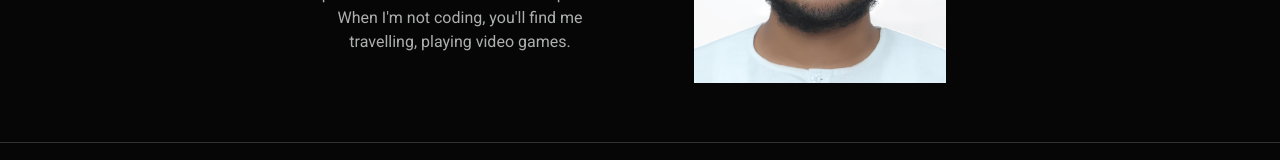
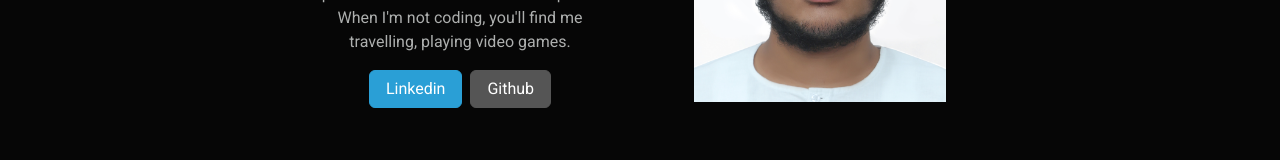
Before and after one commit to gangasandhu/personal-portfolio, a React (Vite) app: page / in a window 1280 px wide. Shown: the part 390-550 px from the top of the page. Built offline with nearby package versions, Linux system fonts and the light colour scheme; the HTML template or start-up script is replaced by a standard one.

Commit message:
Call to action buttons added

```diff
--- a/src/components/Bio.jsx
+++ b/src/components/Bio.jsx
@@ -2,7 +2,7 @@ import React from "react";
 import profile from '../assets/profile.jpg'
 const Bio = () => {
     return (
-        <div id="bio" className="row bio-container m-auto mt-4 mb-4 p-4" style={{width: "60%"}}>
+        <div id="bio" className="row bio-container m-auto mt-4 mb-4 p-4" style={{ width: "60%" }}>
 
             <div className="col-lg-6 col-md-6 col-sm-12 col-xs-12 p-4 d-flex flex-column justify-content-center">
                 <h2 className="h1">Ganga Singh</h2>
@@ -11,6 +11,11 @@ const Bio = () => {
                     clean code and creative solutions. I specialize in Full stack web development.
                     When I'm not coding, you'll find me travelling, playing video games.
                 </p>
+                <div>
+                    <a className="btn btn-primary me-2" href="https://www.linkedin.com/in/ganga-singh-aa482a251/" >Linkedin</a>
+                    <a className="btn btn-secondary" href="https://github.com/gangasandhu" >Github</a>
+
+                </div>
             </div>
             <div className="col-lg-6 col-md-6 col-sm-12 col-xs-12 d-flex justify-content-end align-items-center">
                 <img
```
